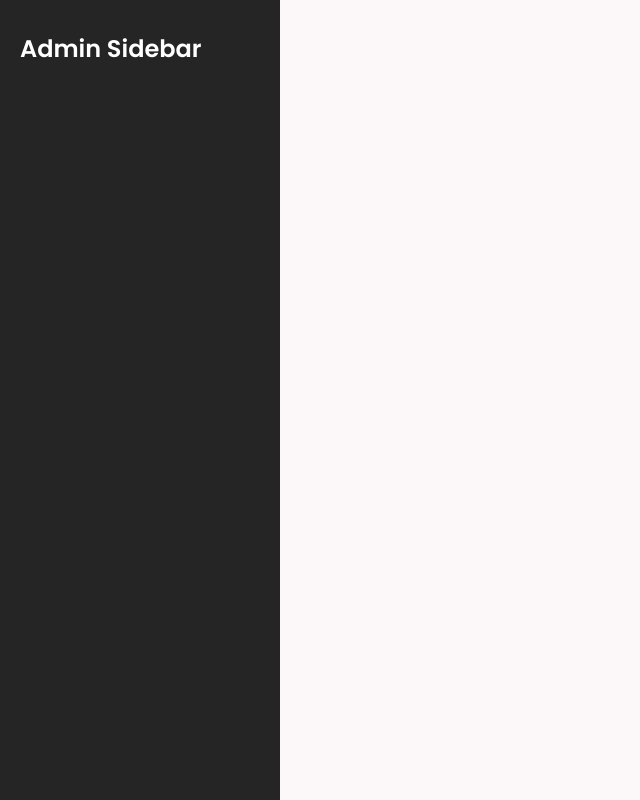
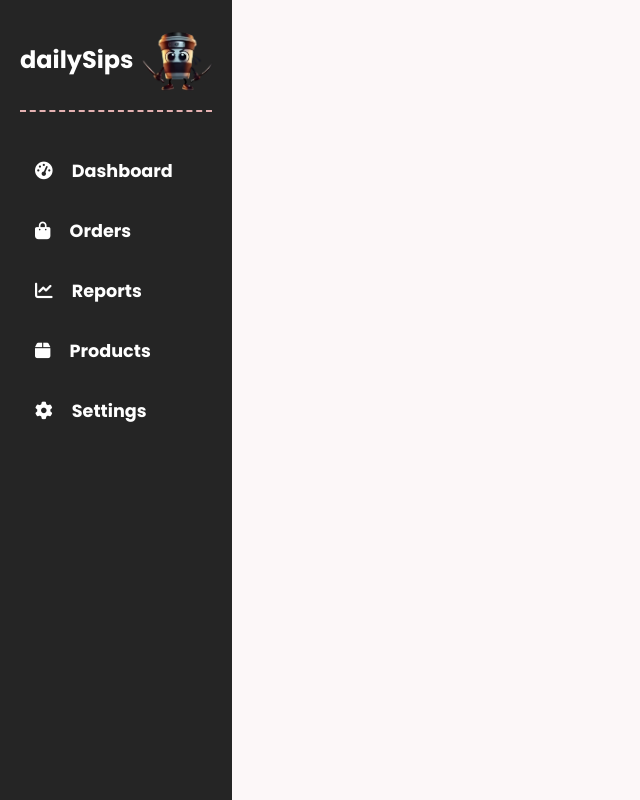
Before and after one commit to genzegen/dailysip, a React (Vite) app in the folder frontend/: page /admin/dashboard in a window 1280 px wide. Shown: the whole page, without its empty margins (0-640 px from the left). Built offline with nearby package versions, Linux system fonts and the light colour scheme; a web font is replaced by a local one.

Commit message:
admin: sidebar edits

```diff
--- a/frontend/src/components/Sidebar.jsx
+++ b/frontend/src/components/Sidebar.jsx
@@ -0,0 +1,32 @@
+import { useState } from 'react';
+import '../styles/Sidebar.css';
+import cappu from '../assets/cappu.png';
+
+export default function Sidebar() {
+    const [isOpen, setIsOpen] = useState(true);
+
+    const toggleSidebar = () => {
+        setIsOpen(!isOpen);
+    };
+
+    return (
+        <div className={`sidebar ${isOpen ? 'open' : 'closed'}`}>
+            <div className="sidebar-header">
+                <h2>dailySips</h2>
+                <img src={cappu} alt="Cappuccino" />
+            </div>
+            <div className="sidebar-content">
+                <ul>
+                    <li><i className="fa fa-tachometer-alt"></i>Dashboard</li>
+                    <li><i className="fa fa-shopping-bag"></i>Orders</li>
+                    <li><i className="fa fa-chart-line"></i>Reports</li>
+                    <li><i className="fa fa-box"></i>Products</li>
+                    <li><i className="fa fa-cog"></i>Settings</li>
+                </ul>
+            </div>
+            <button onClick={toggleSidebar}>
+                {isOpen ? 'Close' : 'Open'} Sidebar
+            </button>
+        </div>
+    );
+}
--- a/frontend/src/pages/AdminPage.jsx
+++ b/frontend/src/pages/AdminPage.jsx
@@ -1,4 +1,5 @@
 // import { useState } from "react";
+import Sidebar from "../components/Sidebar";
 import '../styles/AdminPage.css';
 
 export default function AdminPage() {
@@ -6,7 +7,7 @@ export default function AdminPage() {
     return (
         <div className="admin-main">
             <div className="admin-sidebar">
-                <h1>Admin Sidebar</h1>
+                <Sidebar />
             </div>
             <div className="admin-content"></div>
         </div>
--- a/frontend/src/styles/AdminPage.css
+++ b/frontend/src/styles/AdminPage.css
@@ -3,11 +3,12 @@
     height: 100vh;
     display: flex;
     flex-direction: row;
+    overflow-y: hidden;
 }
 
 .admin-sidebar {
     padding: 20px;
-    width: 20%;
+    width: 15%;
     height: 100vh;
     background-color: #252525;
     color: white;
@@ -15,7 +16,7 @@
 
 .admin-content {
     padding: 20px;
-    width: 80%;
+    width: 85%;
     height: 100vh;
     overflow-y: auto;
 }
--- /dev/null
+++ b/frontend/src/styles/Sidebar.css
@@ -0,0 +1,64 @@
+li {
+    list-style: none;
+    text-align: left;
+    font-size: 1.1rem;
+    font-weight: bold;
+    height: 30px;
+    width: 100%;
+    margin: 30px 0;
+}
+
+li i {
+    margin-right: 1.2rem;
+}
+
+li:hover {
+    cursor: pointer;
+    color: rgb(229, 178, 178);
+    transition: 0.2s;
+}
+
+li:active {
+    color: rgb(178, 120, 120);
+}
+
+ul {
+    width: 100%;
+    padding: 0 15px;
+    margin: 0;
+    box-sizing: border-box;
+}
+
+.sidebar {
+    width: 100%;
+    height: 100vh;
+}
+
+.sidebar-header {
+    width: 100%;
+    height: 10%;
+    padding: 0;
+    padding-bottom: 10px;
+    margin: 0;
+    margin-bottom: 1rem;
+    display: flex;
+    justify-content: space-evenly;
+    align-items: center;
+    border-bottom: 2px rgb(229, 178, 178) dashed;
+}
+.sidebar-header img {
+    height: 100%;
+}
+
+.sidebar-content {
+    width: 100%;
+    height: 85%;
+    padding: 0;
+    margin: 0;
+    display: flex;
+    justify-content: start;
+    align-items: start;
+    flex-direction: column;
+    text-align: left;
+    /* border: 1px solid white; */
+}
```
